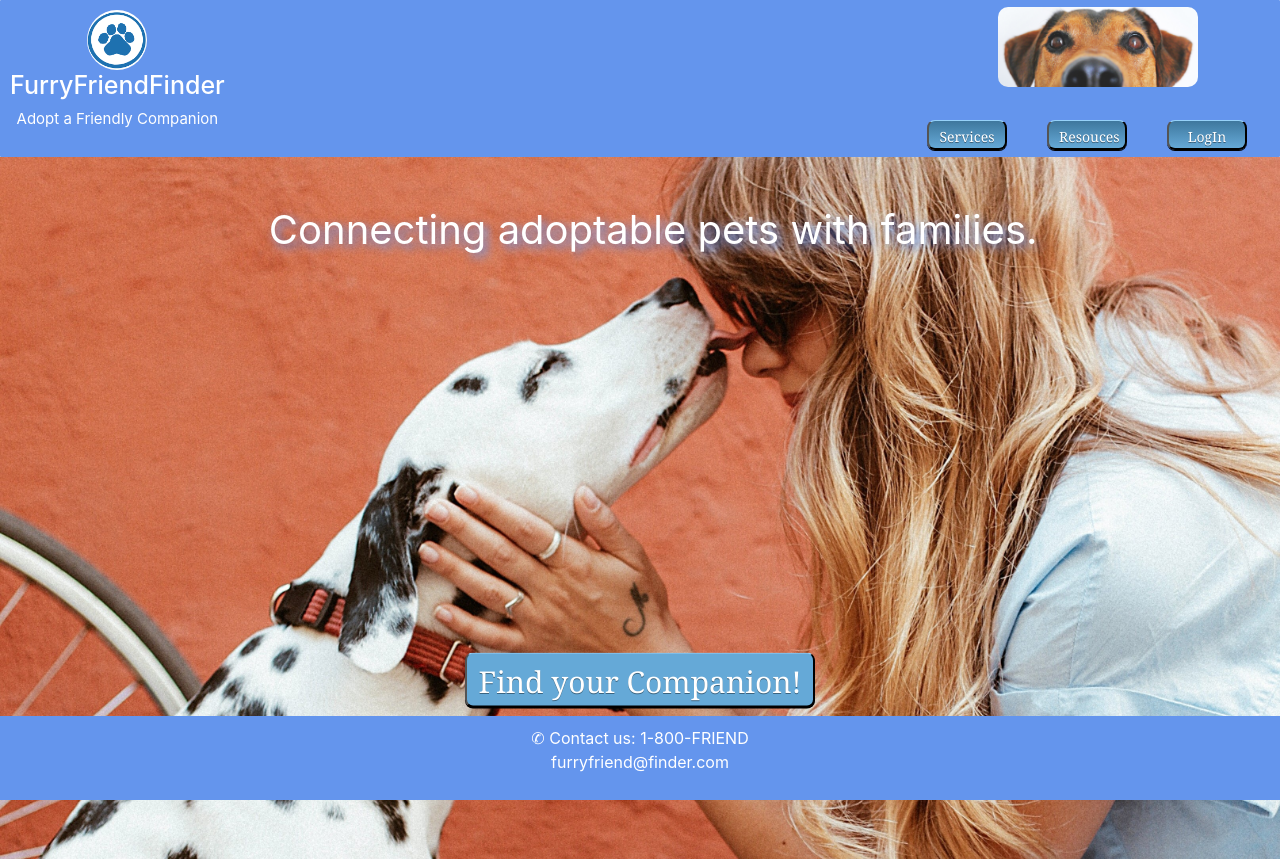
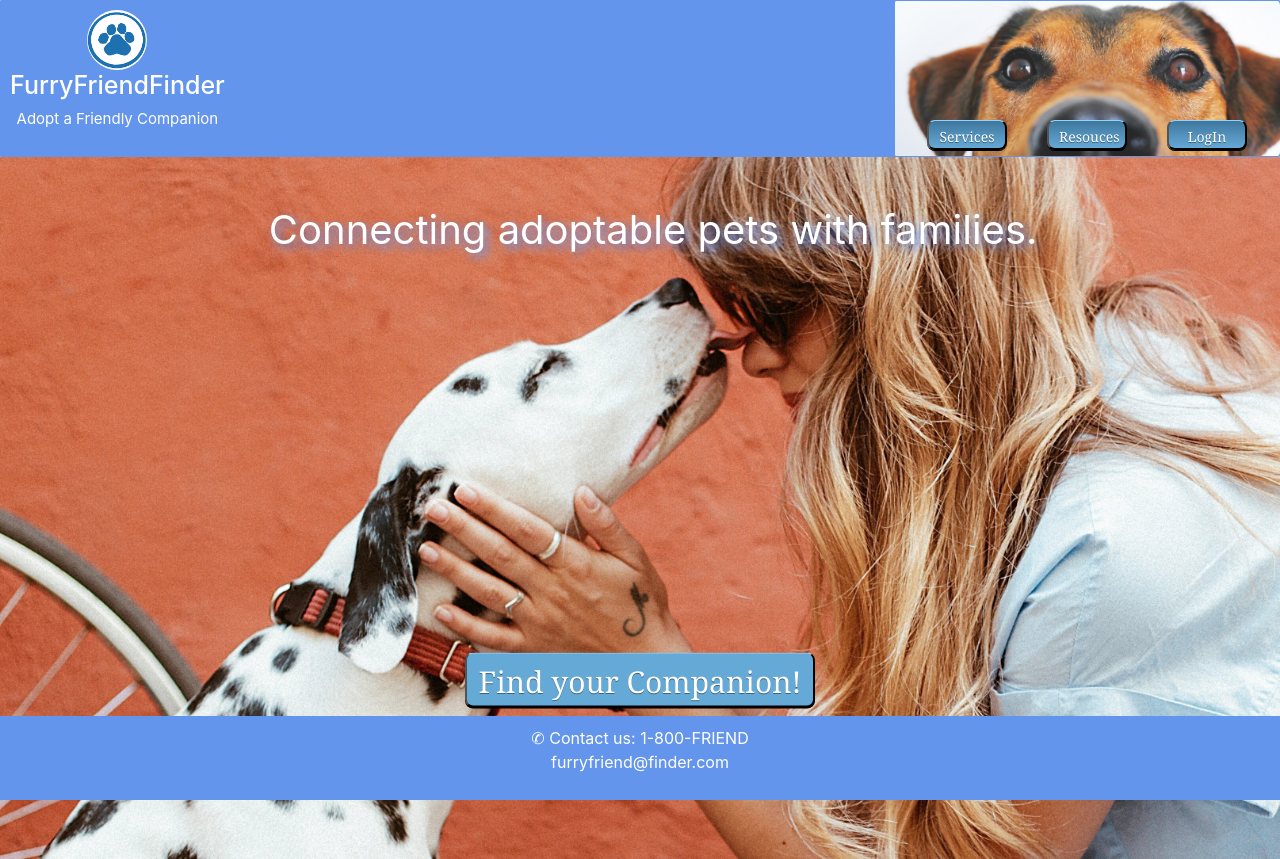
Before and after one commit to Gen081/FurryFriends, a React (Create React App) app in the folder client/: page / in a window 1280 px wide. Built offline with nearby package versions, Linux system fonts and the light colour scheme.

Commit message:
Made backround image in button DIV

```diff
--- a/client/src/components/NavBar.js
+++ b/client/src/components/NavBar.js
@@ -10,8 +10,10 @@ const Navbar = () => (
       <li><h1>FurryFriendFinder</h1></li>
       <li className="slogan">Adopt a Friendly Companion</li>
     </ul>
-    <div className="btn">
-      <img className="peek" src={Peek} alt={"peek"}/>
+    <div className="btn" style= {{ backgroundImage: `url(${Peek})`,
+    backgroundSize: `cover`, borderRadius: `5px`,
+    backgroundRepeat: `no-repeat`}}>
+
       <button>Services</button>
       <button>Resouces</button>
       <button>LogIn</button>
```
